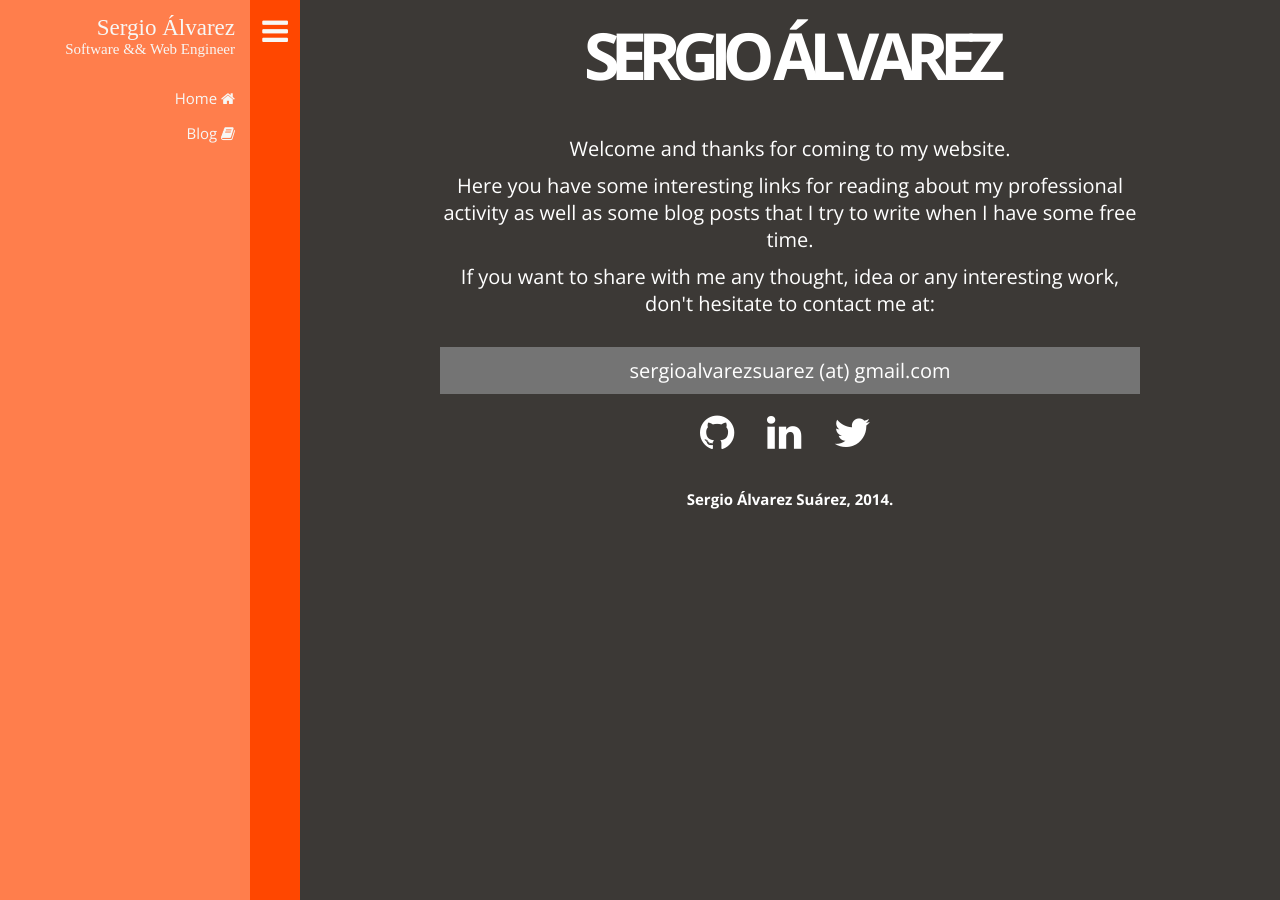
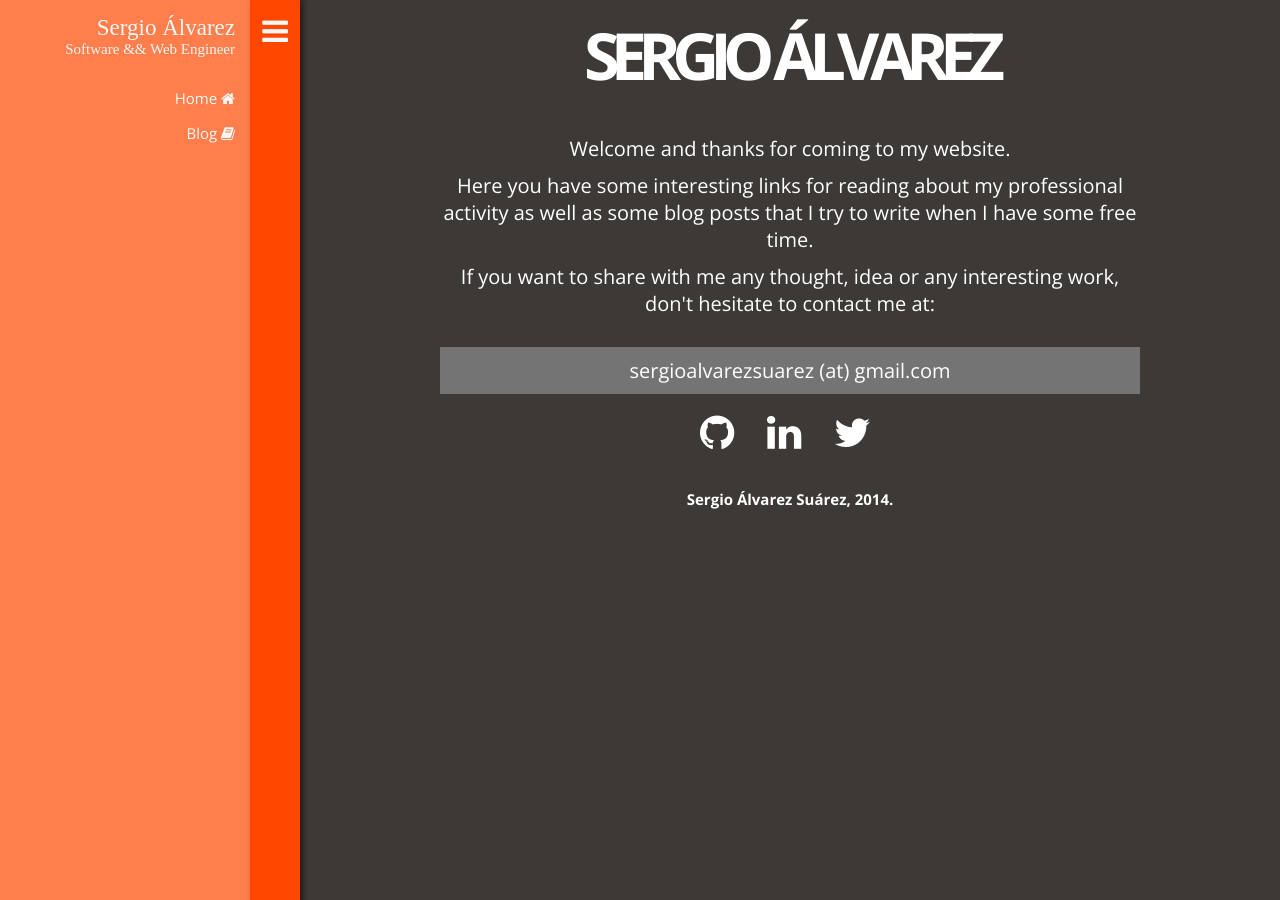
Before and after one commit to sergioalvz/sergioalvz.github.io, a Jekyll site: the page built from index.html, in a window 1280 px wide. Built offline with Jekyll 4.4.1, drawn with Linux system fonts in a browser that asks for light colours; nearby versions of some CDN libraries; some web fonts are replaced; Markdown is read by kramdown in place of the engine named in the settings.

Commit message:
Add shadow to the sidebar

```diff
--- a/css/main.css
+++ b/css/main.css
@@ -10,6 +10,7 @@ a:visited  { color: #a0a; }
 
 .menu-slider {
   background-color: #ff4700;
+  box-shadow: rgba(0, 0, 0, 0.498039) 3px 0px 6px;
   height: 100%;
   left: 0;
   padding-top: 15px;
```
